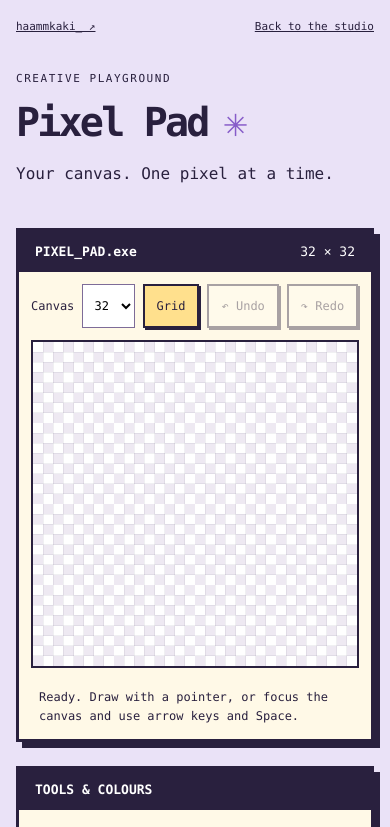
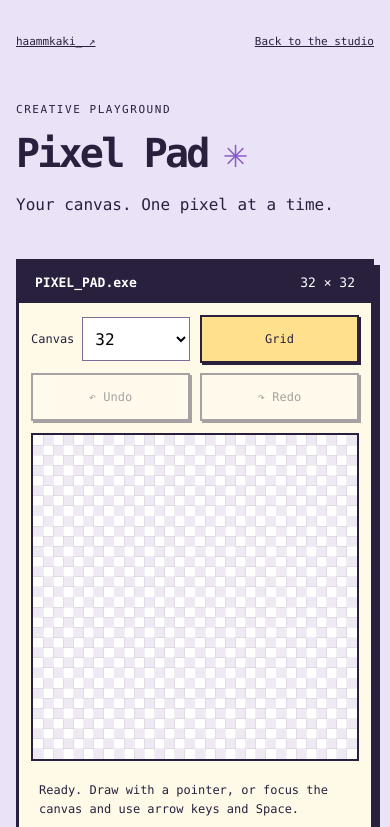
Before and after one commit to trustNOpeps/Pixel-Desk, a plain HTML site: page index.html in a window 390 px wide. Shown: the top 827 px of the page. Drawn offline with Linux system fonts and the light colour scheme.

Commit message:
Refine Pixel Pad compact toolbar and touch-friendly links

```diff
--- a/styles.css
+++ b/styles.css
@@ -7,3 +7,14 @@
  .panel select{font-size:16px}
  .top-tools button{min-height:44px}
 }
+
+/* Deliberate two-row Pixel Pad toolbar and usable utility links on compact phones. */
+@media(max-width:390px){
+ .top-tools{display:grid;grid-template-columns:repeat(2,minmax(0,1fr));gap:10px}
+ .top-tools > *{min-width:0}
+ .top-tools > label{display:flex;align-items:center;gap:8px;font-size:12px}
+ .top-tools select{min-width:0;width:100%;font-size:16px}
+ .top-tools button{width:100%;min-height:48px}
+ header{align-items:center;flex-wrap:wrap;gap:5px 12px}
+ header a,footer a{display:inline-flex;min-height:44px;align-items:center;line-height:1.4}
+}
```
